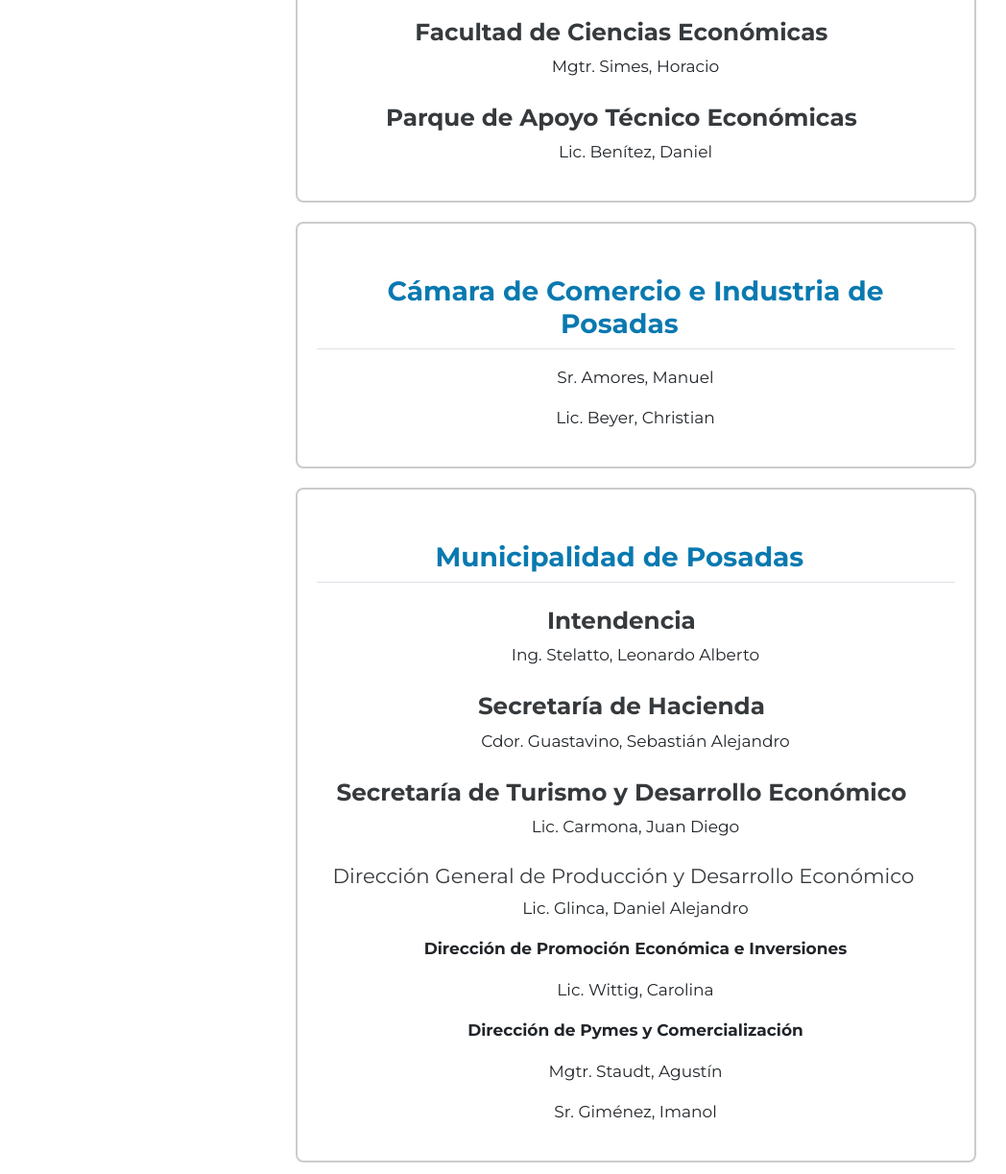
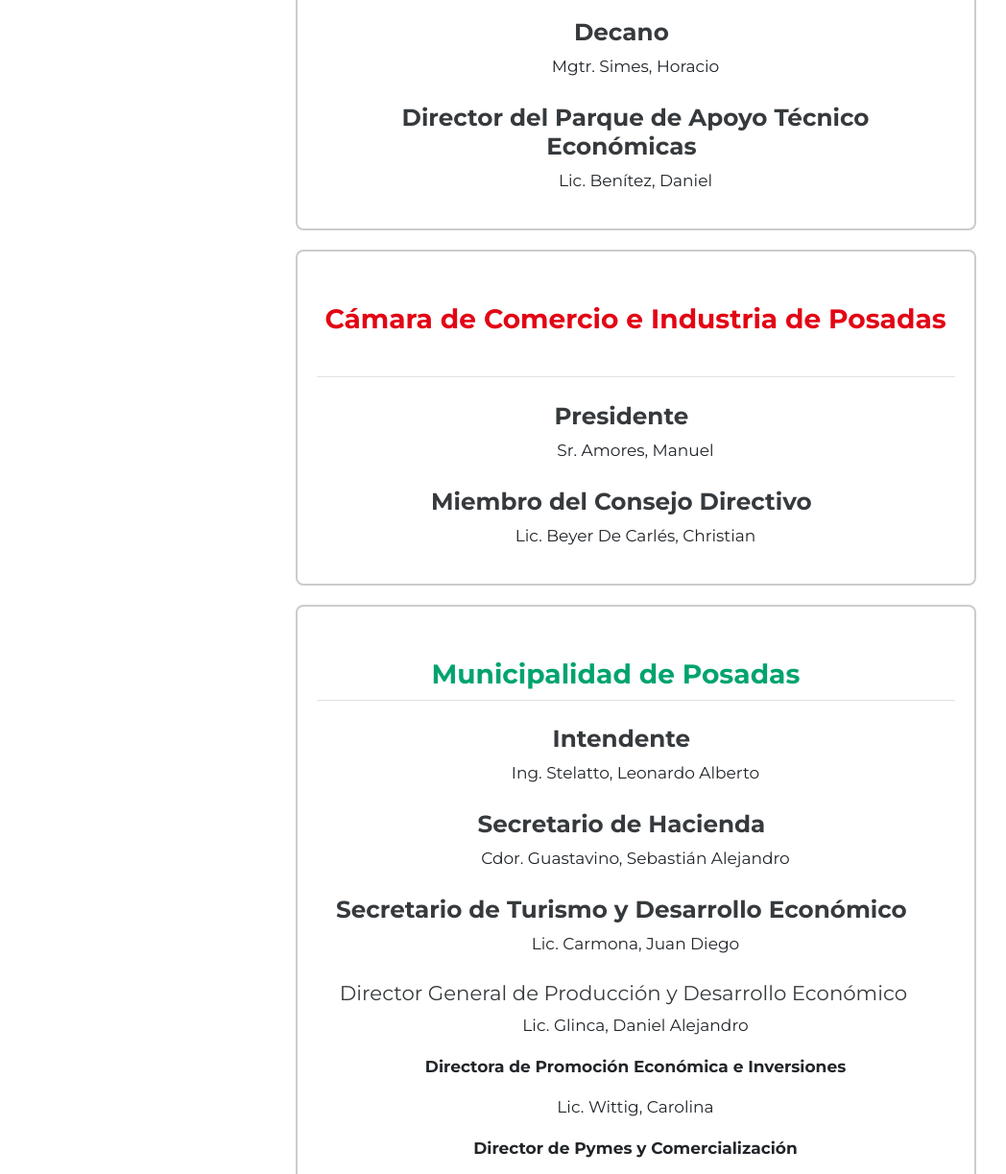
Before and after one commit to agusstaudt/InformeCEE, a plain HTML site: page index.html in a window 1280 px wide. Shown: the part 627-1850 px from the top of the page at 96% size, without its empty margins (103-1151 px from the left). Drawn offline with Linux system fonts and the light colour scheme.

Commit message:
Nueva carga

```diff
--- a/index.html
+++ b/index.html
@@ -96,7 +96,7 @@ ul.task-list li input[type="checkbox"] {
   <nav id="quarto-sidebar" class="sidebar collapse collapse-horizontal quarto-sidebar-collapse-item sidebar-navigation floating overflow-auto">
     <div class="pt-lg-2 mt-2 text-left sidebar-header sidebar-header-stacked">
       <a href="./index.html" class="sidebar-logo-link">
-      <img src="./img/UNAM.png" alt="" class="sidebar-logo py-0 d-lg-inline d-none">
+      <img src="./img/Logos-para-web.png" alt="" class="sidebar-logo py-0 d-lg-inline d-none">
       </a>
     <div class="sidebar-title mb-0 py-0">
       <a href="./">Centro de Estudios Económicos</a>
@@ -193,41 +193,47 @@ Cámara de Comercio e Industria de Posadas en colaboración con la Facultad de C
 <p>El Centro de Estudios Económicos es un proyecto llevado a cabo por la Facultad de Ciencias Económicas de la UNaM, la Cámara de Comercio e Industria de Posadas y la Dirección General de Producción y Desarrollo Económico de la Municipalidad de Posadas, relanzado en abril del 2024. El mismo tiene como objetivo generar y analizar diferentes indicadores económicos que brinde, tanto a la Cámara, como a otros actores interesados, herramientas para poder realizar un diagnóstico de la situación económica nacional, regional y local. A su vez, las actividades realizadas por el Centro apuntan a la generación de productos que puedan ser de utilidad para la toma de decisiones estratégicas de las empresas de Posadas.</p>
 <section id="informe-macroeconómico-nacional" class="level1 unnumbered">
 <h1 class="unnumbered">Informe Macroeconómico Nacional</h1>
-<section id="universidad-nacional-de-misiones" class="level2 unnumbered">
-<h2 class="unnumbered anchored" data-anchor-id="universidad-nacional-de-misiones">Universidad Nacional de Misiones</h2>
-<section id="facultad-de-ciencias-económicas" class="level3">
-<h3 class="anchored" data-anchor-id="facultad-de-ciencias-económicas">Facultad de Ciencias Económicas</h3>
+<section id="facultad-de-ciencias-económicas" class="level2">
+<h2 class="anchored" data-anchor-id="facultad-de-ciencias-económicas"><span class="custom-header" style="color: #2a2f84;">Facultad de Ciencias Económicas</span></h2>
+<section id="decano" class="level3">
+<h3 class="anchored" data-anchor-id="decano">Decano</h3>
 <p>Mgtr. Simes, Horacio</p>
 </section>
-<section id="parque-de-apoyo-técnico-económicas" class="level3">
-<h3 class="anchored" data-anchor-id="parque-de-apoyo-técnico-económicas">Parque de Apoyo Técnico Económicas</h3>
+<section id="director-del-parque-de-apoyo-técnico-económicas" class="level3">
+<h3 class="anchored" data-anchor-id="director-del-parque-de-apoyo-técnico-económicas">Director del Parque de Apoyo Técnico Económicas</h3>
 <p>Lic. Benítez, Daniel</p>
 </section>
 </section>
-<section id="cámara-de-comercio-e-industria-de-posadas" class="level2 unnumbered">
-<h2 class="unnumbered anchored" data-anchor-id="cámara-de-comercio-e-industria-de-posadas">Cámara de Comercio e Industria de Posadas</h2>
+<section id="cámara-de-comercio-e-industria-de-posadas" class="level2">
+<h2 class="anchored" data-anchor-id="cámara-de-comercio-e-industria-de-posadas"><span class="custom-header" style="color: #e20514;">Cámara de Comercio e Industria de Posadas </span></h2>
+<section id="presidente" class="level3">
+<h3 class="anchored" data-anchor-id="presidente">Presidente</h3>
 <p>Sr.&nbsp;Amores, Manuel</p>
-<p>Lic. Beyer, Christian</p>
 </section>
-<section id="municipalidad-de-posadas" class="level2 unnumbered">
-<h2 class="unnumbered anchored" data-anchor-id="municipalidad-de-posadas">Municipalidad de Posadas</h2>
-<section id="intendencia" class="level3">
-<h3 class="anchored" data-anchor-id="intendencia">Intendencia</h3>
+<section id="miembro-del-consejo-directivo" class="level3">
+<h3 class="anchored" data-anchor-id="miembro-del-consejo-directivo">Miembro del Consejo Directivo</h3>
+<p>Lic. Beyer De Carlés, Christian</p>
+</section>
+</section>
+<section id="municipalidad-de-posadas" class="level2">
+<h2 class="anchored" data-anchor-id="municipalidad-de-posadas"><span class="custom-header" style="color: #00A36F;">Municipalidad de Posadas </span></h2>
+<section id="intendente" class="level3">
+<h3 class="anchored" data-anchor-id="intendente">Intendente</h3>
 <p>Ing. Stelatto, Leonardo Alberto</p>
 </section>
-<section id="secretaría-de-hacienda" class="level3">
-<h3 class="anchored" data-anchor-id="secretaría-de-hacienda">Secretaría de Hacienda</h3>
+<section id="secretario-de-hacienda" class="level3">
+<h3 class="anchored" data-anchor-id="secretario-de-hacienda">Secretario de Hacienda</h3>
 <p>Cdor. Guastavino, Sebastián Alejandro</p>
 </section>
-<section id="secretaría-de-turismo-y-desarrollo-económico" class="level3">
-<h3 class="anchored" data-anchor-id="secretaría-de-turismo-y-desarrollo-económico">Secretaría de Turismo y Desarrollo Económico</h3>
+<section id="secretario-de-turismo-y-desarrollo-económico" class="level3">
+<h3 class="anchored" data-anchor-id="secretario-de-turismo-y-desarrollo-económico">Secretario de Turismo y Desarrollo Económico</h3>
 <p>Lic. Carmona, Juan Diego</p>
-<section id="dirección-general-de-producción-y-desarrollo-económico" class="level4">
-<h4 class="anchored" data-anchor-id="dirección-general-de-producción-y-desarrollo-económico">Dirección General de Producción y Desarrollo Económico</h4>
+<section id="director-general-de-producción-y-desarrollo-económico" class="level4">
+<h4 class="anchored" data-anchor-id="director-general-de-producción-y-desarrollo-económico">Director General de Producción y Desarrollo Económico</h4>
 <p>Lic. Glinca, Daniel Alejandro</p>
-<p><strong>Dirección de Promoción Económica e Inversiones</strong></p>
+<p><strong>Directora de Promoción Económica e Inversiones</strong></p>
 <p>Lic. Wittig, Carolina</p>
-<p><strong>Dirección de Pymes y Comercialización</strong></p>
+<p><strong>Director de Pymes y Comercialización</strong></p>
 <p>Mgtr. Staudt, Agustín</p>
 <p>Sr.&nbsp;Giménez, Imanol</p>
 
--- a/styles/stylesPortada.css
+++ b/styles/stylesPortada.css
@@ -63,7 +63,7 @@ body::before {
 }
 
 h1, h2 {
-  color: #0979b0;
+  color: #636363;
 }
 
 /* #toc-title {
@@ -81,7 +81,7 @@ h1, h2 {
 } */
 
 .highlight-box {
-  background-color: rgba(54, 117, 176, 0.984);
+  background-color: rgba(99, 99, 99, 0.984);
   border-left: 4px solid #8b8b8bc9;
   padding: 15px;
   margin: 20px 0;
@@ -135,11 +135,11 @@ h1, h2 {
 }
 
 a {
-  color: #0979b0 !important;
+  color: #000000 !important;
 }
 
 a:hover {
-  color: #000000 !important;
+  color: #636363 !important;
 }
 /* .sidebar ul>li>a.active,
 .sidebar ul>li>ul>li>a.active {
```
Also changed, not shown: pages/actividad_economica.html (+1 -1 lines), pages/intro.html (+1 -1 lines), pages/sector_fiscal.html (+1 -1 lines), search.json (+24 -4 lines), img/CCIP.png (added), img/Logos-para-web.png (added), img/fce.png (added), img/muni_posadas.png (added).
